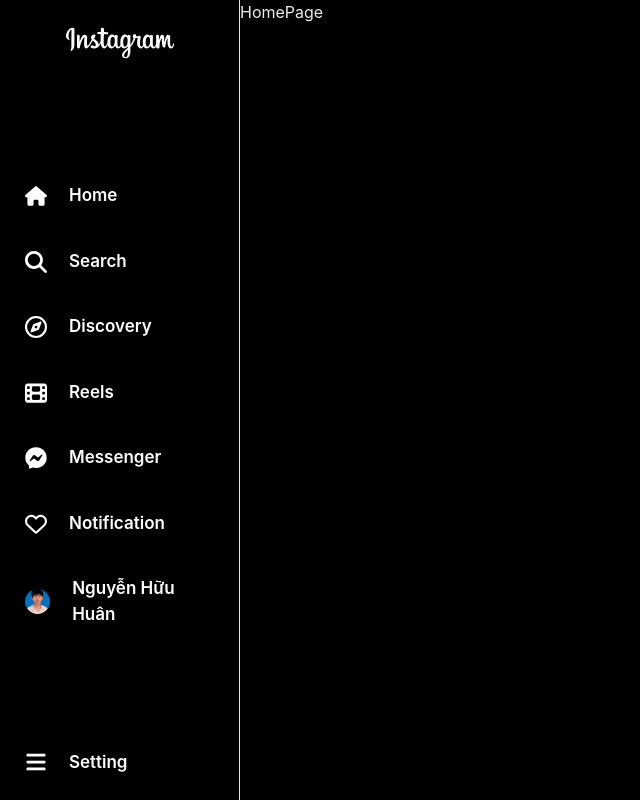
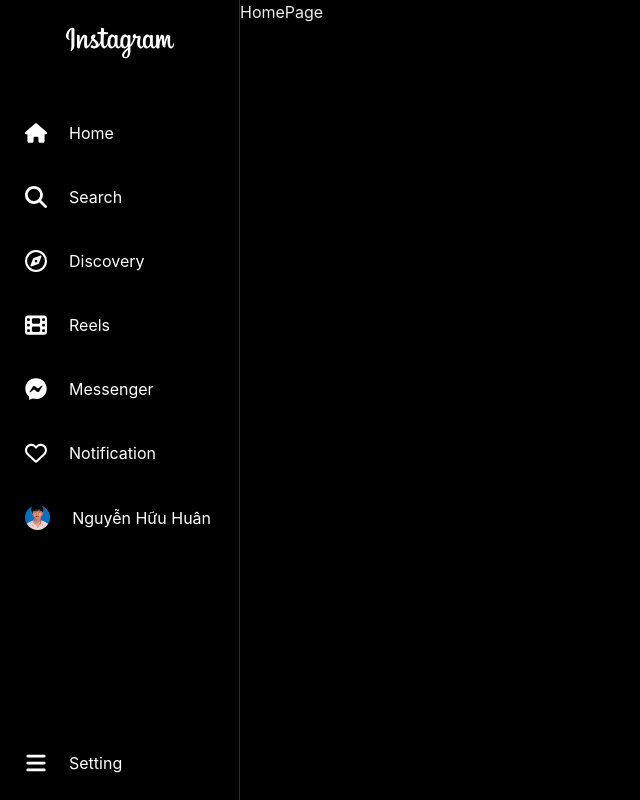
Before and after one commit to JacobPorman/Social-Media-Project, a React (Vite) app: page / in a window 1280 px wide. Shown: the whole page, without its empty margins (0-640 px from the left). Built offline with nearby package versions, Linux system fonts and the light colour scheme.

Commit message:
Sidebar UI config

```diff
--- a/src/components/Sidebar/Sidebar.scss
+++ b/src/components/Sidebar/Sidebar.scss
@@ -4,19 +4,15 @@
 }
 
 .sidebar-container {
-    border-right: 0.1px solid rgb(230, 227, 227);
+    border-right: 0.1px solid rgb(48, 44, 44);
     min-height: 100vh;
-    display: flex;
-    flex-direction: column;
-    justify-content: space-between;
     transition: all 0.3s ease;
-
+    position: relative;
     .top {
         display: flex;
         align-items: center;
         justify-content: center;
         padding: 20px;
-
     }
 
     .logo {
@@ -62,10 +58,9 @@
 
                     span {
                         font-size: 13px;
-                        font-weight: 600;
                         color: #fff;
                         margin-left: 22px;
-                        font-size: 17px;
+                        font-size: 16px;
                         transition: opacity 0.3s ease;
                     }
 
@@ -81,10 +76,14 @@
     }
 
     .footer {
+        bottom: 0;
+        position: absolute;
+        width: 100%;
         .sidebar-list {
             list-style: none;
             margin: 0;
             padding: 10px;
+            width: 100%;
             li {
                 height: 100%;
                 display: flex;
@@ -115,10 +114,9 @@
 
                     span {
                         font-size: 13px;
-                        font-weight: 600;
                         color: #fff;
                         margin-left: 22px;
-                        font-size: 17px;
+                        font-size: 16px;
                         transition: opacity 0.3s ease;
                     }
                 }
```
